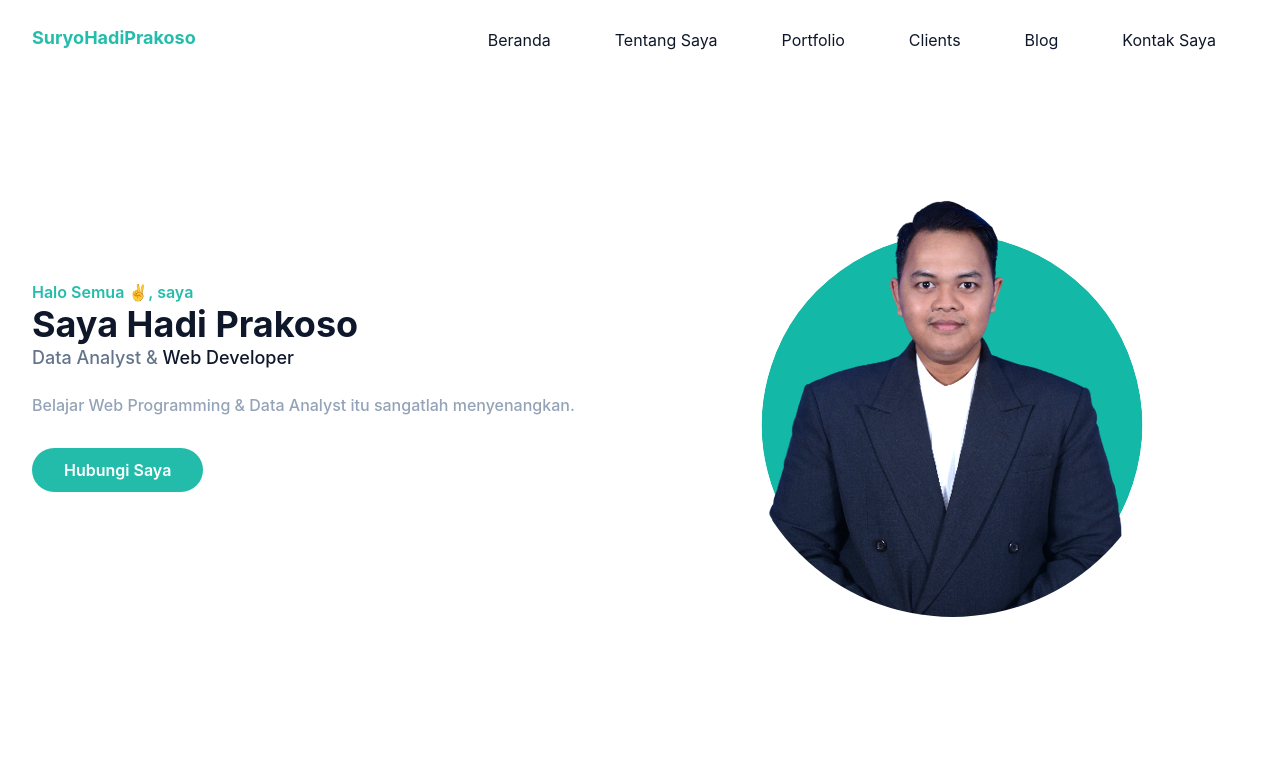
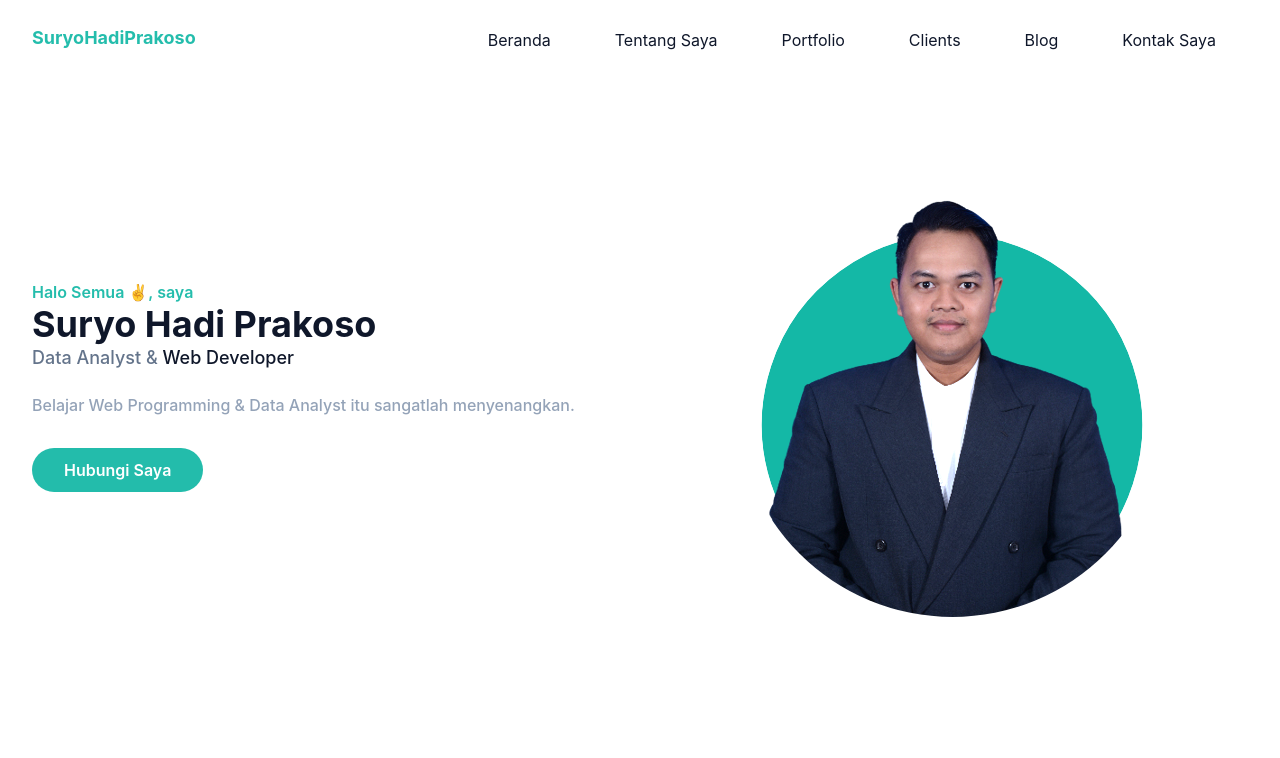
Before and after one commit to suryohadiprakoso/portfolio, a website: page index.html in a window 1280 px wide. Shown: the top 758 px of the page. Drawn offline with Linux system fonts and the light colour scheme.

Commit message:
update index my portfolio

```diff
--- a/index.html
+++ b/index.html
@@ -59,7 +59,7 @@
           <div class="w-full self-center px-4 lg:w-1/2">
             <h1 class="text-base font-semibold text-primary">
               Halo Semua ✌️, saya
-              <span class="block font-bold text-dark text-4xl"> Saya Hadi Prakoso </span>
+              <span class="block font-bold text-dark text-4xl"> Suryo Hadi Prakoso </span>
             </h1>
             <h2 class="font-medium text-secondary text-lg mb-5">Data Analyst & <span class="text-dark">Web Developer</span></h2>
             <p class="text-slate-400 mb-10 font-medium leading-relaxed">Belajar Web Programming & Data Analyst itu sangatlah menyenangkan.</p>
```
